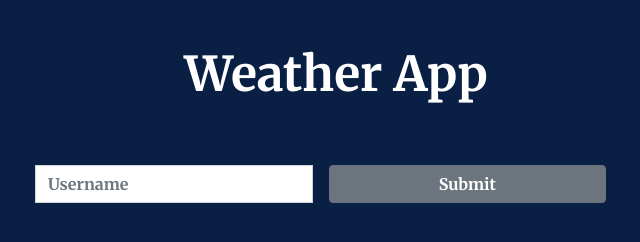
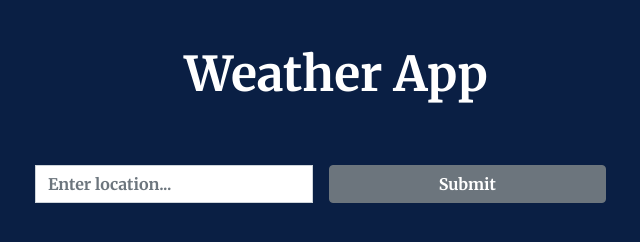
Before and after one commit to frubes05/Weather-App, a plain HTML site: page index.html in a window 1280 px wide. Shown: the full height of the page, 304-944 px from the left. Drawn offline with nearby package versions, Linux system fonts and the light colour scheme.

Commit message:
Update index.html

```diff
--- a/index.html
+++ b/index.html
@@ -19,7 +19,7 @@
       <div class="input-group mb-6 row h-100 justify-content-center align-items-center">
         <div class="input-group-prepend">
         </div>
-        <input type="text" class="form-control col-md-3 userInput" placeholder="Username" aria-label="Username" aria-describedby="basic-addon1">
+        <input type="text" class="form-control col-md-3 userInput" placeholder="Enter location..." aria-label="Username" aria-describedby="basic-addon1">
           <button type="button" class="btn btn-secondary gumb col-md-3 ml-3">Submit</button>
       </div>
     </div>
```
